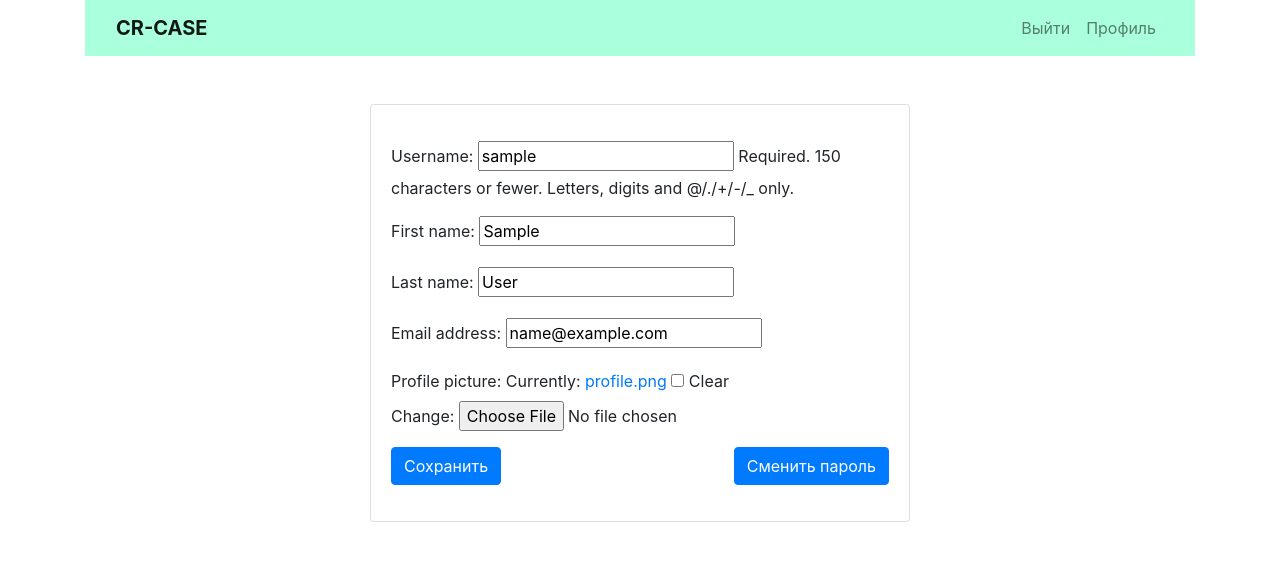
After one commit to OMAY/cr-case, a Django app: page /user_update/1/ in a window 1280 px wide. The commit adds this page. Shown: the top 561 px of the page. Run offline with Django 3.2, Linux system fonts and the light colour scheme; the visitor is signed in with stand-in values (Sample User, id 1); data comes from the database, SQL or seed files in the repository; some libraries are stand-ins or nearby versions.

Commit message:
Almost completed User-model, view, templates

```diff
--- /dev/null
+++ b/apps/crm/forms.py
@@ -0,0 +1,34 @@
+from django import forms
+from django.contrib.auth import get_user_model, authenticate
+from django.contrib.auth.forms import ReadOnlyPasswordHashField
+from django.contrib.auth.hashers import check_password
+
+from apps.crm.models import MyUser
+
+User = get_user_model()
+
+
+class MyUserModelForm(forms.ModelForm):
+
+    class Meta:
+        model = MyUser
+        fields = (
+            'username',
+            'first_name',
+            'last_name',
+            'email',
+            'profile_picture'
+        )
+
+
+class UserLoginForm(forms.ModelForm):
+    class Meta:
+        model = MyUser
+        fields = ('username', 'password')
+
+    def clean_first_name(self):
+        data = self.cleaned_data["first_name"]
+        return data
+
+    def clean(self):
+        pass
--- /dev/null
+++ b/apps/crm/mixins.py
@@ -0,0 +1,10 @@
+from django.contrib.auth.mixins import AccessMixin
+from django.shortcuts import redirect
+
+
+class StaffAndLoginRequiredMixin(AccessMixin):
+    """Verify that the current user is authenticated and is an staff."""
+    def dispatch(self, request, *args, **kwargs):
+        if not request.user.is_authenticated or not request.user.is_staff:
+            return redirect("crm:home")
+        return super().dispatch(request, *args, **kwargs)
--- a/apps/crm/models.py
+++ b/apps/crm/models.py
@@ -1,82 +1,53 @@
-from django.contrib.auth.base_user import BaseUserManager, AbstractBaseUser
-from django.contrib.auth.models import User
+from django.contrib.auth.base_user import BaseUserManager
+from django.contrib.auth.models import AbstractUser, UserManager
 from django.db import models
 
 
 class MyUserManager(BaseUserManager):
-    def create_user(self, email, password=None):
+    def create_user(self, username, password=None):
         """
-        Creates and saves a User with the given email and password.
+        Creates and saves a User with the given email, date of
+        birth and password.
         """
-        if not email:
-            raise ValueError('Users must have an email address')
+        if not username:
+            raise ValueError('Users must have an username')
+        user = self.model(
+            username=username,
+        )
 
-        user = self.model(
-            email=self.normalize_email(email),
-        )
         user.set_password(password)
         user.save(using=self._db)
         return user
 
-    def create_superuser(self, email, password=None):
+    def create_superuser(self, username, password, email=None):
         """
-        Creates and saves a superuser with the given email and password.
+        Creates and saves a superuser with the given email, date of
+        birth and password.
         """
         user = self.create_user(
-            email,
-            password=password
+            username=username,
+            password=password,
         )
-        user.is_admin = True
+        user.is_superuser = True
+        user.is_staff = True
         user.save(using=self._db)
         return user
 
 
-class MyUser(AbstractBaseUser):
+class MyUser(AbstractUser):
     email = models.EmailField(
         verbose_name='email address',
         max_length=255,
-        unique=True,
+        null=True,
+        blank=True,
+        unique=False,
     )
-    is_active = models.BooleanField(default=True)
-    is_admin = models.BooleanField(default=False)
-    first_name = models.CharField(max_length=200, null=True)
-    last_name = models.CharField(max_length=200, null=True)
-    profile_pic = models.ImageField(default='profile.png', null=True, blank=True)
+    profile_picture = models.ImageField(default='profile.png', null=True, blank=True)
 
     objects = MyUserManager()
 
-    USERNAME_FIELD = 'email'
-    REQUIRED_FIELDS = []
-
     def __str__(self):
-        return self.email
-
-    def has_perm(self, perm, obj=None):
-        "Does the user have a specific permission?"
-        # Simplest possible answer: Yes, always
-        return True
-
-    def has_module_perms(self, app_label):
-        "Does the user have permissions to view the app `app_label`?"
-        # Simplest possible answer: Yes, always
-        return True
-
-    @property
-    def is_staff(self):
-        "Is the user a member of staff?"
-        # Simplest possible answer: All admins are staff
-        return self.is_admin
-
-
-# class Manager(models.Model):
-#     user = models.OneToOneField(User, null=True, blank=True, on_delete=models.CASCADE)
-#     first_name = models.CharField(max_length=200, null=True)
-#     last_name = models.CharField(max_length=200, null=True)
-#     email = models.CharField(max_length=200, null=True)
-#     profile_pic = models.ImageField(default='profile.png', null=True, blank=True)
-#
-#     def __str__(self):
-#         return self.first_name, self.last_name
+        return self.username
 
 #
 # class Company(models.Model):
--- a/apps/crm/urls.py
+++ b/apps/crm/urls.py
@@ -1,7 +1,14 @@
+
 from django.urls import path
-from apps.crm.views import home_page
+from apps.crm.views import home, UserDetailView, logout_view, UserUpdateView
 
 urlpatterns = [
-    path('', home_page)
+
+    path('user_update/<int:pk>/', UserUpdateView.as_view(), name='user_update'),
+    path('user_detail/', UserDetailView.as_view(), name='user_detail'),
+
+    path('', home, name='home'),
+    # path('accounts/profile/', home, name=''),
+
 
 ]
--- a/apps/crm/views.py
+++ b/apps/crm/views.py
@@ -1,7 +1,47 @@
-from django.shortcuts import render
-from django.http import HttpRequest, JsonResponse, HttpResponse
+from django.contrib import messages
+from django.contrib.auth import authenticate, login, logout
+from django.contrib.auth.mixins import LoginRequiredMixin
+from django.shortcuts import render, redirect, reverse
+from django.http import HttpRequest, JsonResponse, HttpResponse, request
+from django.urls import reverse_lazy
+from django.views.generic import DetailView, UpdateView
+
+from apps.crm.forms import MyUserModelForm, UserLoginForm
+from apps.crm.mixins import StaffAndLoginRequiredMixin
+from apps.crm.models import MyUser
 
 
-def home_page(request):
-    # return HttpResponse("Hello-Hellllloooowwww!")
+def home(request):
     return render(request, "home.html")
+
+
+class UserDetailView(StaffAndLoginRequiredMixin, DetailView):
+    queryset = MyUser.objects.all()
+    template_name = 'user_detail.html'
+
+    def get_object(self):
+        return self.request.user
+
+
+class UserUpdateView(StaffAndLoginRequiredMixin, UpdateView):
+    model = MyUser
+    template_name = "user_update.html"
+    form_class = MyUserModelForm
+    success_url = reverse_lazy('crm:user_detail')
+
+
+def login_view(request):
+    form = UserLoginForm(request.POST or None)
+    if form.is_valid():
+        data = form.cleaned_data
+        username = data.get('username')
+        password = data.get('password')
+        user = authenticate(request, username=username, password=password)
+        login(request, user)
+        return redirect('crm:home')
+    return render(request, 'registration/login.html', {'form': form})
+
+
+def logout_view(request):
+    logout(request)
+    return redirect('/')
--- a/settings/urls.py
+++ b/settings/urls.py
@@ -14,10 +14,28 @@ Including another URLconf
     2. Add a URL to urlpatterns:  path('blog/', include('blog.urls'))
 """
 from django.contrib import admin
+from django.contrib.auth.views import LogoutView, LoginView, PasswordResetView, PasswordResetDoneView, \
+    PasswordResetConfirmView, PasswordResetCompleteView
 from django.urls import path, include
+from django.conf import settings
+from django.conf.urls.static import static
+
+from apps.crm.views import logout_view, login_view
 
 urlpatterns = [
     path('admin/', admin.site.urls),
+    path('', include(('apps.crm.urls', 'crm'), namespace='crm')),
+    path('login/', login_view, name='login'),
+    path('logout/', logout_view, name='logout'),
+    path('reset-password/', PasswordResetView.as_view(), name='reset-password'),
 
-    path('', include(('apps.crm.urls', 'crm'), namespace='crm')),
+    path('password-reset-done/', PasswordResetDoneView.as_view(), name='password_reset_done'),
+    path('password-reset-confirm/<uidb64>/<token>/', PasswordResetConfirmView.as_view(), name='password_reset_confirm'),
+    path('password-reset-complete/', PasswordResetCompleteView.as_view(), name='password_reset_complete'),
+
+
 ]
+
+if settings.DEBUG:
+    urlpatterns += static(settings.MEDIA_URL, document_root=settings.MEDIA_ROOT)
+    urlpatterns += static(settings.STATIC_URL, document_root=settings.STATIC_ROOT)
--- a/templates/base.html
+++ b/templates/base.html
@@ -19,23 +19,27 @@
 <div class="container">
     <nav class="navbar navbar-expand-lg navbar-light" style="background-color: #AFD;">
         <div class="container-fluid">
-            <a class="navbar-brand" href="" id="brand"><strong>CR-CASE</strong></a>
+            <a class="navbar-brand" href="{% url 'crm:home' %}" id="brand"><strong>CR-CASE</strong></a>
             <button class="navbar-toggler" type="button" data-bs-toggle="collapse" data-bs-target="#navbarNav"
                     aria-controls="navbarNav" aria-expanded="false" aria-label="Toggle navigation">
                 <span class="navbar-toggler-icon"></span>
             </button>
             <div class="collapse navbar-collapse" id="navbarNav">
                 <ul class="navbar-nav ml-auto">
-                    {% if user.is_authenticated %}
+                    {% if request.user.is_authenticated and request.user.is_staff%}
                     <li class="nav-item">
-                        <a class="nav-link" href="">Выйти</a>
+                        <a class="nav-link" href="{% url 'logout' %}">Выйти</a>
                     </li>
                     <li class="nav-item {% if request.path == update_url %} active {% endif %} ">
-                        <a class="nav-link" href="">Профиль</a>
+                        <a class="nav-link" href="{% url 'crm:user_detail' %}">Профиль</a>
+                    </li>
+                    {% elif request.user.is_authenticated %}
+                    <li class="nav-item">
+                        <a class="nav-link" href="{% url 'logout' %}">Выйти</a>
                     </li>
                     {% else %}
                     <li class="nav-item  active">
-                        <a class="nav-link" href="">Войти</a>
+                        <a class="nav-link" href="{% url 'login' %}">Войти</a>
                     </li>
                     {% endif %}
                 </ul>
--- /dev/null
+++ b/templates/registration/password_reset_email.html
@@ -0,0 +1,5 @@
+You've requested to reset your password
+
+Please go to the following URL to enter your new password:
+
+{{ protocol }}://{{ domain }}/password-reset-confirm/{{ uid }}/{{ token }}/
--- /dev/null
+++ b/templates/user_update.html
@@ -0,0 +1,27 @@
+{% extends 'base.html' %}
+{% block title %}Изменение данных{% endblock %}
+
+{% block content %}
+<div class="row">
+    <div class="col-6 mx-auto">
+
+    <div class="card my-3">
+        <div class="card-body">
+            <p class="card-text">
+                 <form method="post"> {% csrf_token %}
+                {{form.as_p}}
+
+            <div class="d-grid gap-2 d-md-flex justify-content-md-end">
+                <button type="submit" class="btn btn-primary mr-auto ml-15">Сохранить</button>
+                <a href="{% url 'reset-password' %}" class=" btn btn-primary" role="button" data-bs-toggle="button">Сменить пароль</a>
+            </div>
+
+                </form>
+            </p>
+        </div>
+
+    </div>
+
+    </div>
+</div>
+{% endblock %}
```
Also changed, not shown: apps/crm/admin.py (+14 -11 lines), settings/settings.py (+20 -5 lines), templates/registration/login.html (added, +10 -0 lines), templates/registration/password_reset_complete.html (added, +9 -0 lines), templates/registration/password_reset_confirm.html (added, +17 -0 lines), templates/registration/password_reset_done.html (added, +7 -0 lines), templates/registration/password_reset_form.html (added, +18 -0 lines), templates/user_detail.html (added, +55 -0 lines).
